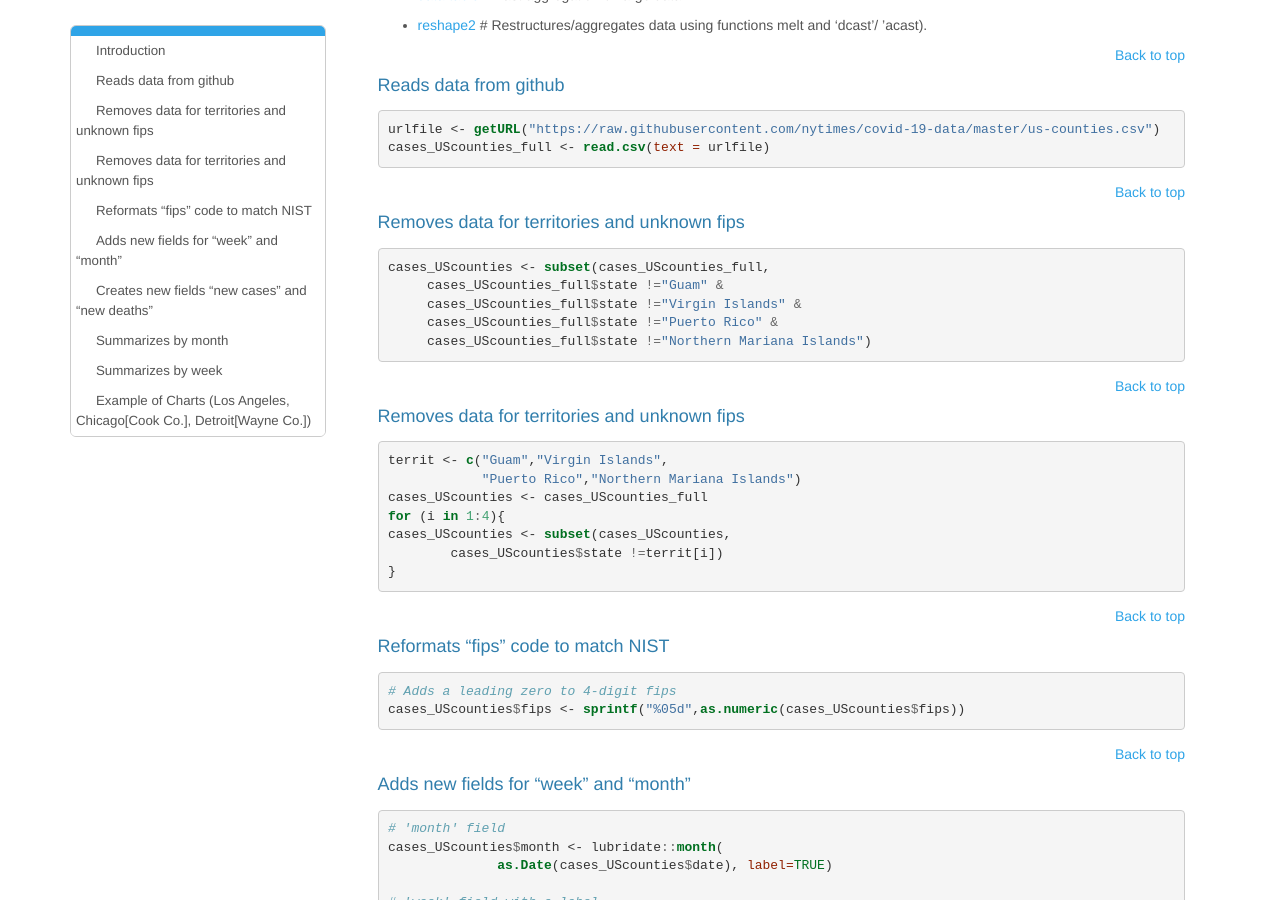
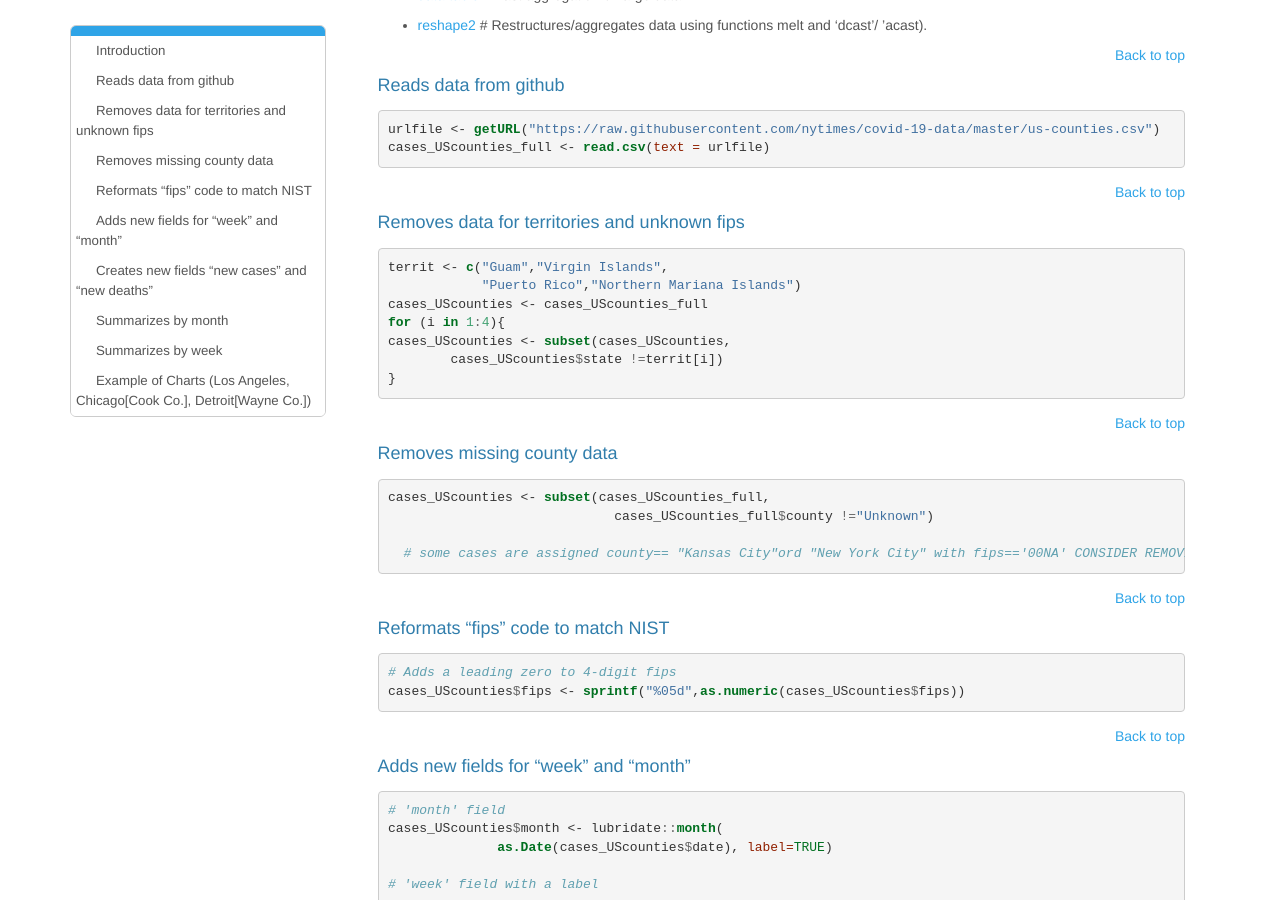
Before and after one commit to fdepaolis/github-site, a Jekyll site: the page COVID19.html, which Jekyll copies as it is, in a window 1280 px wide and 900 px high, scrolled down 630 px. Built offline with Jekyll 4.4.1, drawn with Linux system fonts in a browser that asks for light colours.

Commit message:
Update COVID19.html

```diff
--- a/COVID19.html
+++ b/COVID19.html
@@ -1627,17 +1627,7 @@ the county field has a value "New York City" or "Kansas City" and the fips code
 <span id="cb1-2"><a href="#cb1-2"></a>cases_UScounties_full &lt;-<span class="st"> </span><span class="kw">read.csv</span>(<span class="dt">text =</span> urlfile)</span></code></pre></div>
 <div align="right">
 <a href="#top">Back to top</a>
-</div>
-</div>
-<div id="removes-data-for-territories-and-unknown-fips" class="section level4">
-<h4>Removes data for territories and unknown fips</h4>
-<div class="sourceCode" id="cb2"><pre class="sourceCode r"><code class="sourceCode r"><span id="cb2-1"><a href="#cb2-1"></a>cases_UScounties &lt;-<span class="st"> </span><span class="kw">subset</span>(cases_UScounties_full,</span>
-<span id="cb2-2"><a href="#cb2-2"></a>     cases_UScounties_full<span class="op">$</span>state <span class="op">!=</span><span class="st">&quot;Guam&quot;</span> <span class="op">&amp;</span></span>
-<span id="cb2-3"><a href="#cb2-3"></a><span class="st">     </span>cases_UScounties_full<span class="op">$</span>state <span class="op">!=</span><span class="st">&quot;Virgin Islands&quot;</span> <span class="op">&amp;</span></span>
-<span id="cb2-4"><a href="#cb2-4"></a><span class="st">     </span>cases_UScounties_full<span class="op">$</span>state <span class="op">!=</span><span class="st">&quot;Puerto Rico&quot;</span> <span class="op">&amp;</span></span>
-<span id="cb2-5"><a href="#cb2-5"></a><span class="st">     </span>cases_UScounties_full<span class="op">$</span>state <span class="op">!=</span><span class="st">&quot;Northern Mariana Islands&quot;</span>)</span></code></pre></div>
-<div align="right">
-<a href="#top">Back to top</a>
+
 </div>
 </div>
 <div id="removes-data-for-territories-and-unknown-fips" class="section level4">
@@ -1653,6 +1643,16 @@ the county field has a value "New York City" or "Kansas City" and the fips code
 <a href="#top">Back to top</a>
 </div>
 </div>
+<div id="removes-missing-county-data" class="section level4">
+  <h4>Removes missing county data</h4>
+  <div class="sourceCode" id="cb3"><pre class="sourceCode r"><code class="sourceCode r"><span id="cb3-1"><a href="#cb3-1"></a>cases_UScounties &lt;-<span class="st"> </span><span class="kw">subset</span>(cases_UScounties_full,</span>
+  <span id="cb3-2"><a href="#cb3-2"></a>                           cases_UScounties_full<span class="op">$</span>county <span class="op">!=</span><span class="st">&quot;Unknown&quot;</span>) </span>
+  <span id="cb3-3"><a href="#cb3-3"></a></span>
+  <span id="cb3-4"><a href="#cb3-4"></a><span class="co"># some cases are assigned county== &quot;Kansas City&quot;ord &quot;New York City&quot; with fips==&#39;00NA&#39; CONSIDER REMOVING</span></span></code></pre></div>
+  <div align="right">
+  <a href="#top">Back to top</a>
+  </div>
+  </div>
 <div id="reformats-fips-code-to-match-nist" class="section level4">
 <h4>Reformats “fips” code to match NIST</h4>
 <div class="sourceCode" id="cb4"><pre class="sourceCode r"><code class="sourceCode r"><span id="cb4-1"><a href="#cb4-1"></a><span class="co"># Adds a leading zero to 4-digit fips</span></span>
```
